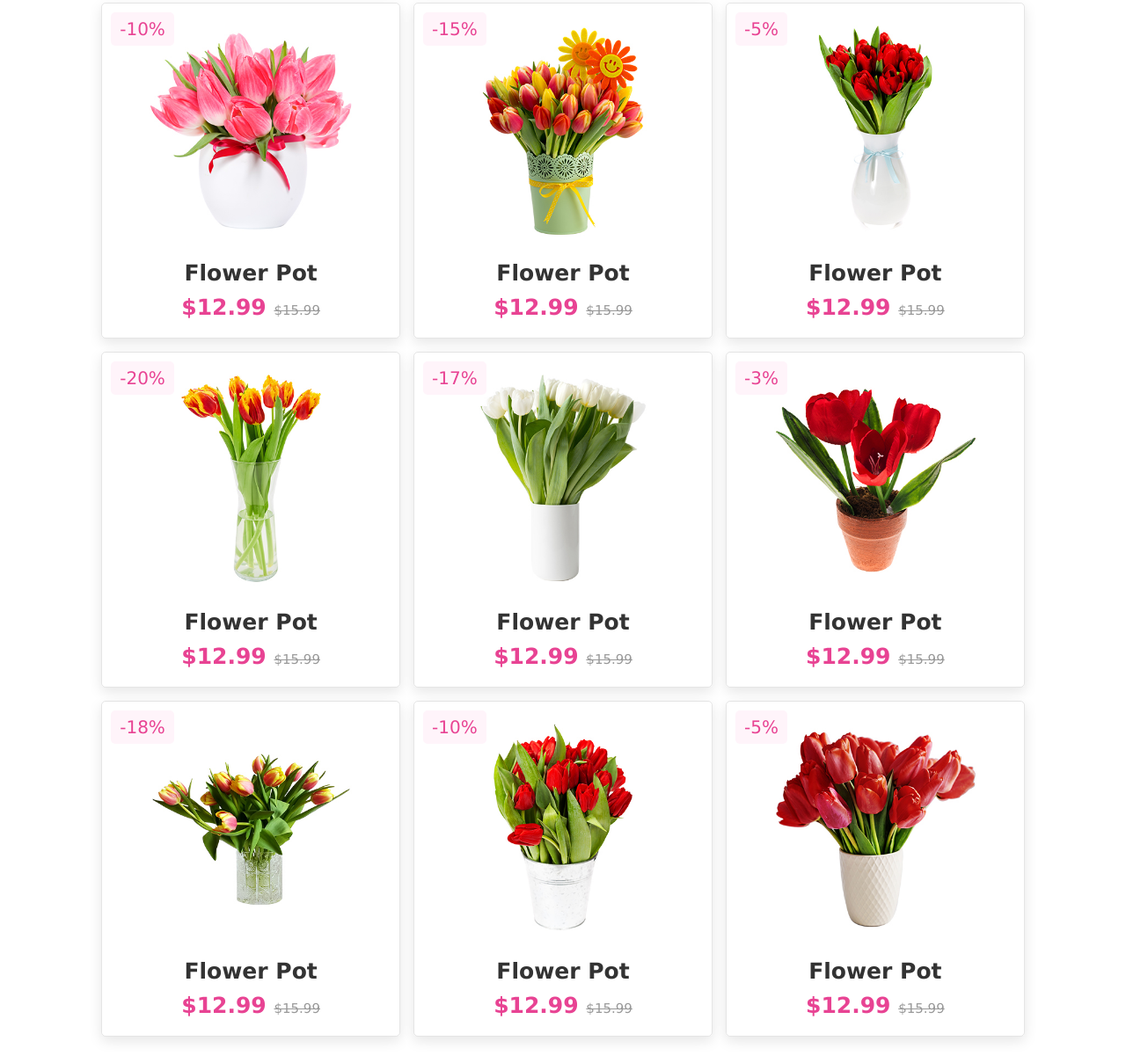
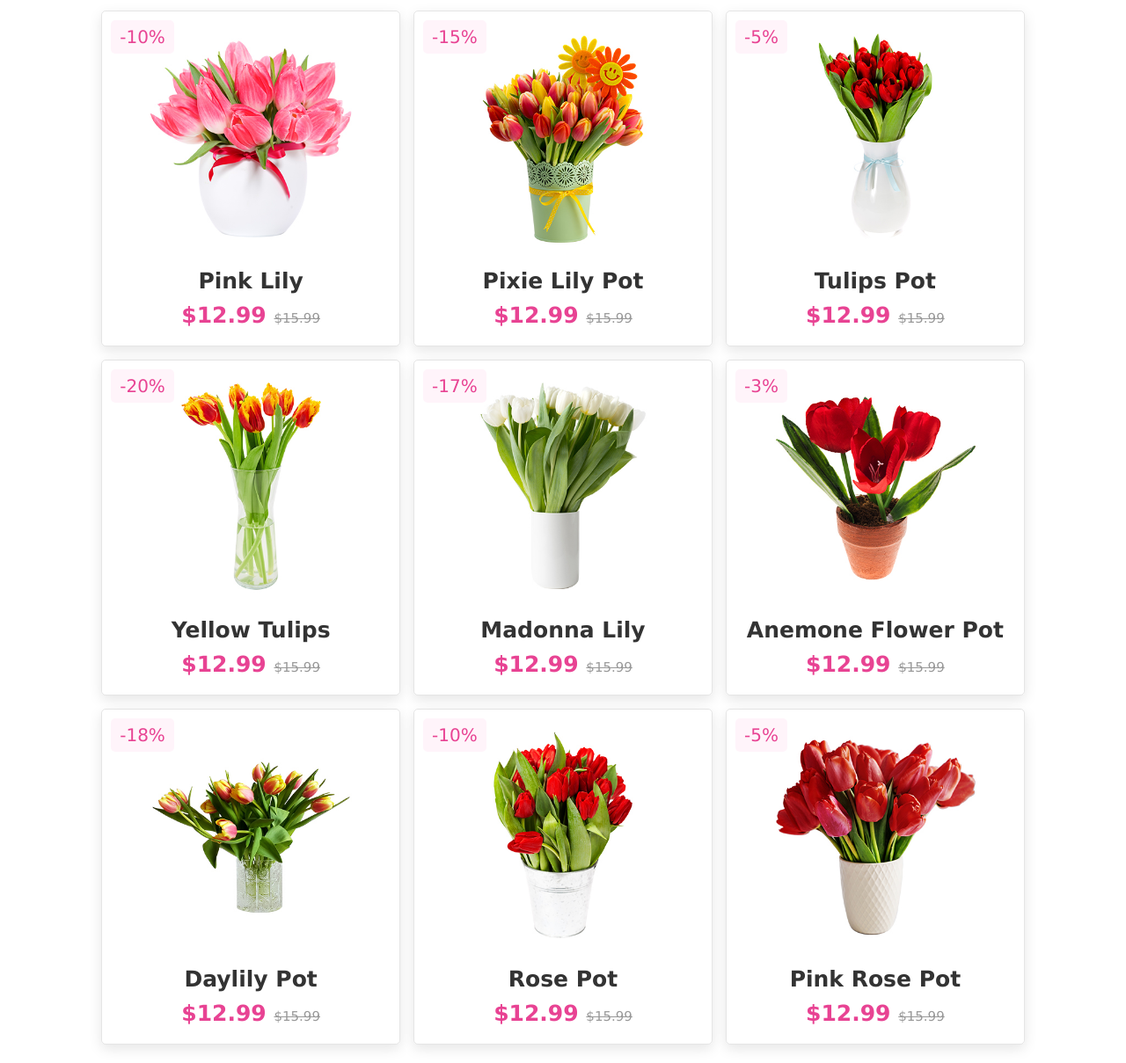
Before and after one commit to webdev2190/Flower-Shop-Website, a plain HTML site: page index.html in a window 1280 px wide. Shown: the part 1588-2797 px from the top of the page at 88% size. Drawn offline with Linux system fonts and the light colour scheme.

Commit message:
Update index.html

```diff
--- a/index.html
+++ b/index.html
@@ -49,7 +49,7 @@
     <div class="content">
         <h3>fresh flowers</h3>
         <span> natural & beautiful flowers </span>
-        <p>Lorem ipsum dolor sit amet consectetur adipisicing elit. Beatae laborum ut minus corrupti dolorum dolore assumenda iste voluptate dolorem pariatur.</p>
+        <p>The smallest flower is a thought, a life answering to some feature of the Great Whole, of whom they have a persistent intuition.</p>
         <a href="#" class="btn">shop now</a>
     </div>
 
@@ -71,9 +71,9 @@
         </div>
 
         <div class="content">
-            <h3>why choose us?</h3>
-            <p>Lorem ipsum dolor sit amet, consectetur adipisicing elit. Rem cumque sit nemo pariatur corporis perspiciatis aspernatur a ullam repudiandae autem asperiores quibusdam omnis commodi alias repellat illum, unde optio temporibus.</p>
-            <p>Lorem ipsum dolor, sit amet consectetur adipisicing elit. Accusantium ea est commodi incidunt magni quia molestias perspiciatis, unde repudiandae quidem.</p>
+            <h3>Send Flowers Online from Flower Shop</h3>
+             <p>Flower Shop stands as a No. 1 online flower shop that doesn't only deliver flowers, gifts, and cakes but makes sure that each of the hampers is wrapped in love too.</p>
+             <p>Along with the pocket-friendly deals come the free shipping that makes Flower shop top the charts and establish itself as one of the most reliable online florists in the country.</p>
             <a href="#" class="btn">learn more</a>
         </div>
 
@@ -142,7 +142,7 @@
                 </div>
             </div>
             <div class="content">
-                <h3>flower pot</h3>
+                <h3>Pink Lily</h3>
                 <div class="price"> $12.99 <span>$15.99</span> </div>
             </div>
         </div>
@@ -158,7 +158,7 @@
                 </div>
             </div>
             <div class="content">
-                <h3>flower pot</h3>
+                <h3>Pixie Lily pot</h3>
                 <div class="price"> $12.99 <span>$15.99</span> </div>
             </div>
         </div>
@@ -174,7 +174,7 @@
                 </div>
             </div>
             <div class="content">
-                <h3>flower pot</h3>
+                <h3>Tulips Pot</h3>
                 <div class="price"> $12.99 <span>$15.99</span> </div>
             </div>
         </div>
@@ -190,7 +190,7 @@
                 </div>
             </div>
             <div class="content">
-                <h3>flower pot</h3>
+                <h3>Yellow Tulips</h3>
                 <div class="price"> $12.99 <span>$15.99</span> </div>
             </div>
         </div>
@@ -206,7 +206,7 @@
                 </div>
             </div>
             <div class="content">
-                <h3>flower pot</h3>
+                <h3>Madonna Lily</h3>
                 <div class="price"> $12.99 <span>$15.99</span> </div>
             </div>
         </div>
@@ -222,7 +222,7 @@
                 </div>
             </div>
             <div class="content">
-                <h3>flower pot</h3>
+                <h3>Anemone flower Pot</h3>
                 <div class="price"> $12.99 <span>$15.99</span> </div>
             </div>
         </div>
@@ -238,7 +238,7 @@
                 </div>
             </div>
             <div class="content">
-                <h3>flower pot</h3>
+                <h3>Daylily Pot</h3>
                 <div class="price"> $12.99 <span>$15.99</span> </div>
             </div>
         </div>
@@ -254,7 +254,7 @@
                 </div>
             </div>
             <div class="content">
-                <h3>flower pot</h3>
+                <h3>Rose Pot</h3>
                 <div class="price"> $12.99 <span>$15.99</span> </div>
             </div>
         </div>
@@ -270,7 +270,7 @@
                 </div>
             </div>
             <div class="content">
-                <h3>flower pot</h3>
+                <h3>Pink Rose Pot</h3>
                 <div class="price"> $12.99 <span>$15.99</span> </div>
             </div>
         </div>
```
